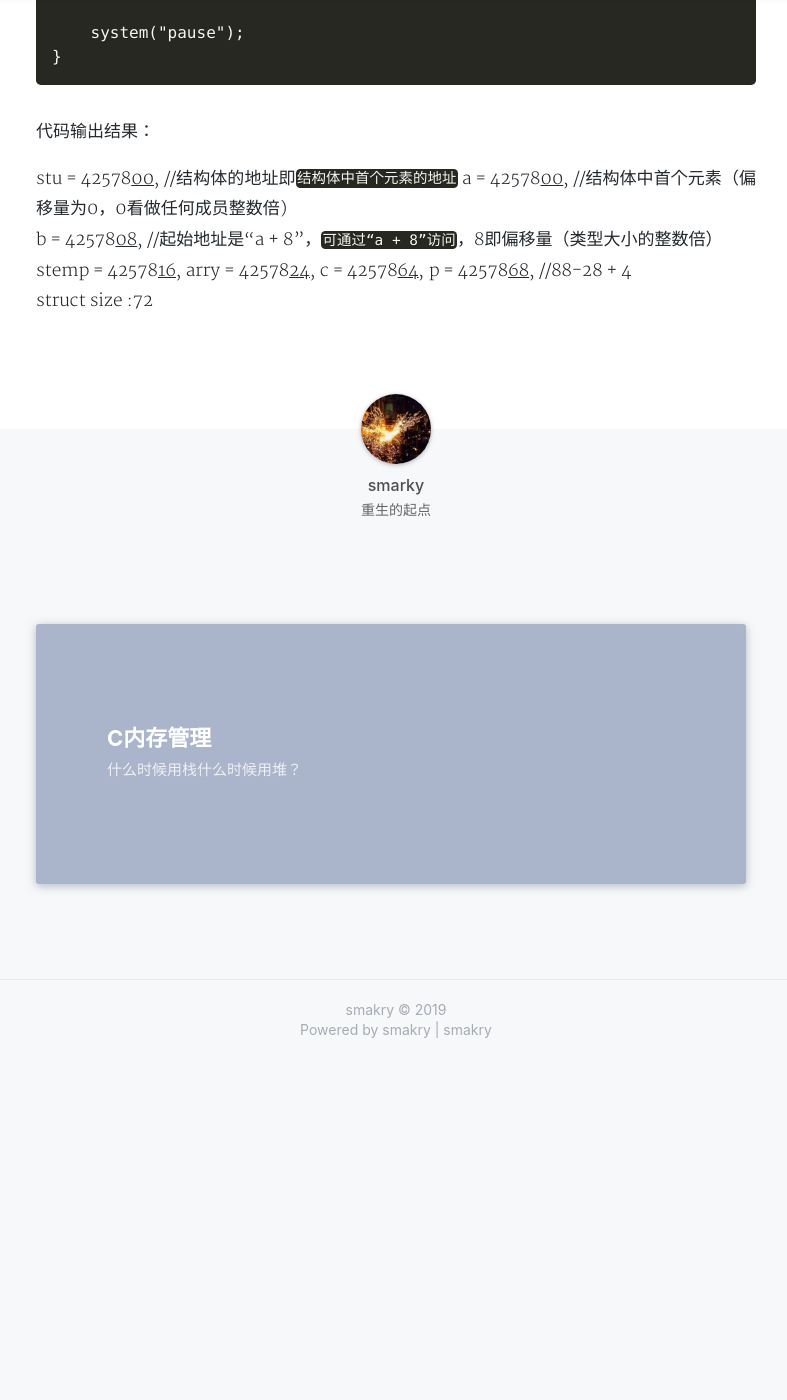
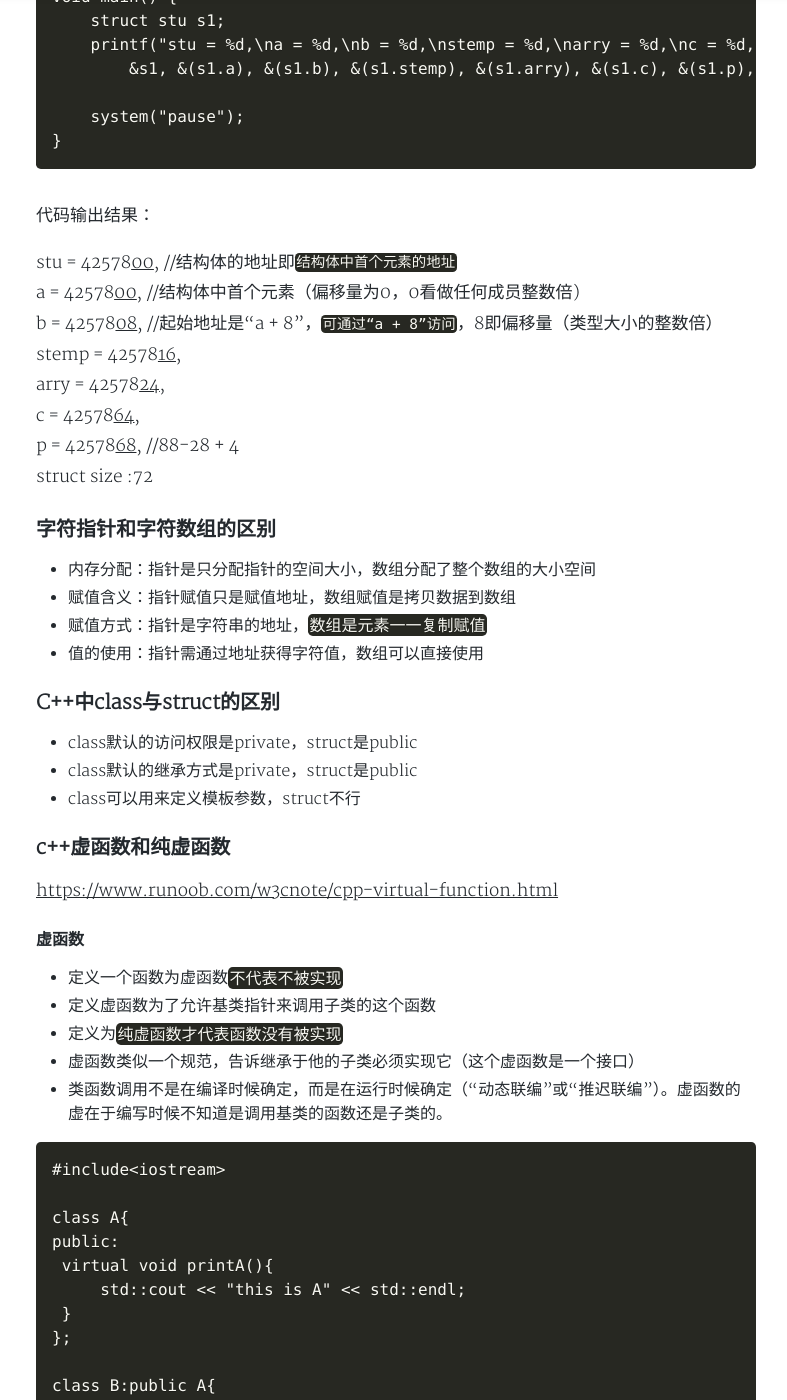
Before and after one commit to smakry/smakry.github.io, a Jekyll site: the page built from _posts/2019-09-19-程序问题整合.md, in a window 1280 px wide and 1400 px high, scrolled down 1387 px. Shown: the whole window, without its empty margins (244-1031 px from the left). Built offline with Jekyll 4.4.1, drawn with Linux system fonts in a browser that asks for light colours; nearby versions of some CDN libraries; comment, search, counter and statistics services are not loaded; a style sheet for code colours, icons or effects is not loaded; before the commit the page ends 2447 px from its top, so only the background shows below that; some of the changed text lies outside the part shown.

Commit message:
test markdown link

````diff
--- a/_posts/2019-09-19-程序问题整合.md
+++ b/_posts/2019-09-19-程序问题整合.md
@@ -11,6 +11,9 @@ tags: 笔记
 ## 目录
 
 - [结构体内存对齐问题？](#结构体内存对齐问题)
+- [字符指针和字符数组的区别](#字符指针和字符数组的区别)
+- [C++中class与struct的区别](#C++中class与struct的区别)
+- [c++虚函数和纯虚函数](#c++虚函数和纯虚函数)
 
 ### 结构体内存对齐问题
 
@@ -61,3 +64,66 @@ arry = 42578<u>24</u>,
 c = 42578<u>64</u>,
 p = 42578<u>68</u>, //88-28 + 4
 struct size :72
+
+### 字符指针和字符数组的区别
+
+- 内存分配：指针是只分配指针的空间大小，数组分配了整个数组的大小空间
+- 赋值含义：指针赋值只是赋值地址，数组赋值是拷贝数据到数组
+- 赋值方式：指针是字符串的地址，`数组是元素一一复制赋值`
+- 值的使用：指针需通过地址获得字符值，数组可以直接使用
+
+### C++中class与struct的区别
+
+- class默认的访问权限是private，struct是public
+- class默认的继承方式是private，struct是public
+- class可以用来定义模板参数，struct不行
+
+### c++虚函数和纯虚函数
+
+<https://www.runoob.com/w3cnote/cpp-virtual-function.html>
+
+#### 虚函数
+- 定义一个函数为虚函数`不代表不被实现`
+- 定义虚函数为了允许基类指针来调用子类的这个函数
+- 定义为`纯虚函数才代表函数没有被实现`
+- 虚函数类似一个规范，告诉继承于他的子类必须实现它（这个虚函数是一个接口）
+- 类函数调用不是在编译时候确定，而是在运行时候确定（“动态联编”或“推迟联编”）。虚函数的虚在于编写时候不知道是调用基类的函数还是子类的。
+
+```c++
+#include<iostream>
+
+class A{
+public:
+ virtual void printA(){
+     std::cout << "this is A" << std::endl;
+ }
+};
+
+class B:public A{
+public:
+ void printA(){
+     std::cout << "this is B overrid A" << std::endl;
+ }
+};
+
+int main(){
+ A *b = new B();  // 基类型用子类赋值
+ b->printA();
+
+ return 0;
+}
+/*
+输出结果:
+this is B overrid A
+*/
+```
+
+#### 纯虚函数（儿子我告诉你有这个东西，至于他是什么样子的你说了算）
+
+定义为纯虚函数的方式：
+virtual [return] function() = 0;  //"= 0"告诉子类必须实现它,若不是“= 0”子类可以不实现该方法（不是纯虚函数）
+类中存在纯虚函数的不能实例化（存在没有实现的虚函数，我只是一个说明我并不存在）
+
+引入纯虚函数的原因：
+- 为了方便实现多态
+- 基本对象本身函数的实现没有实际意义（eg：动物类，本身生成对象没有意义）
````
